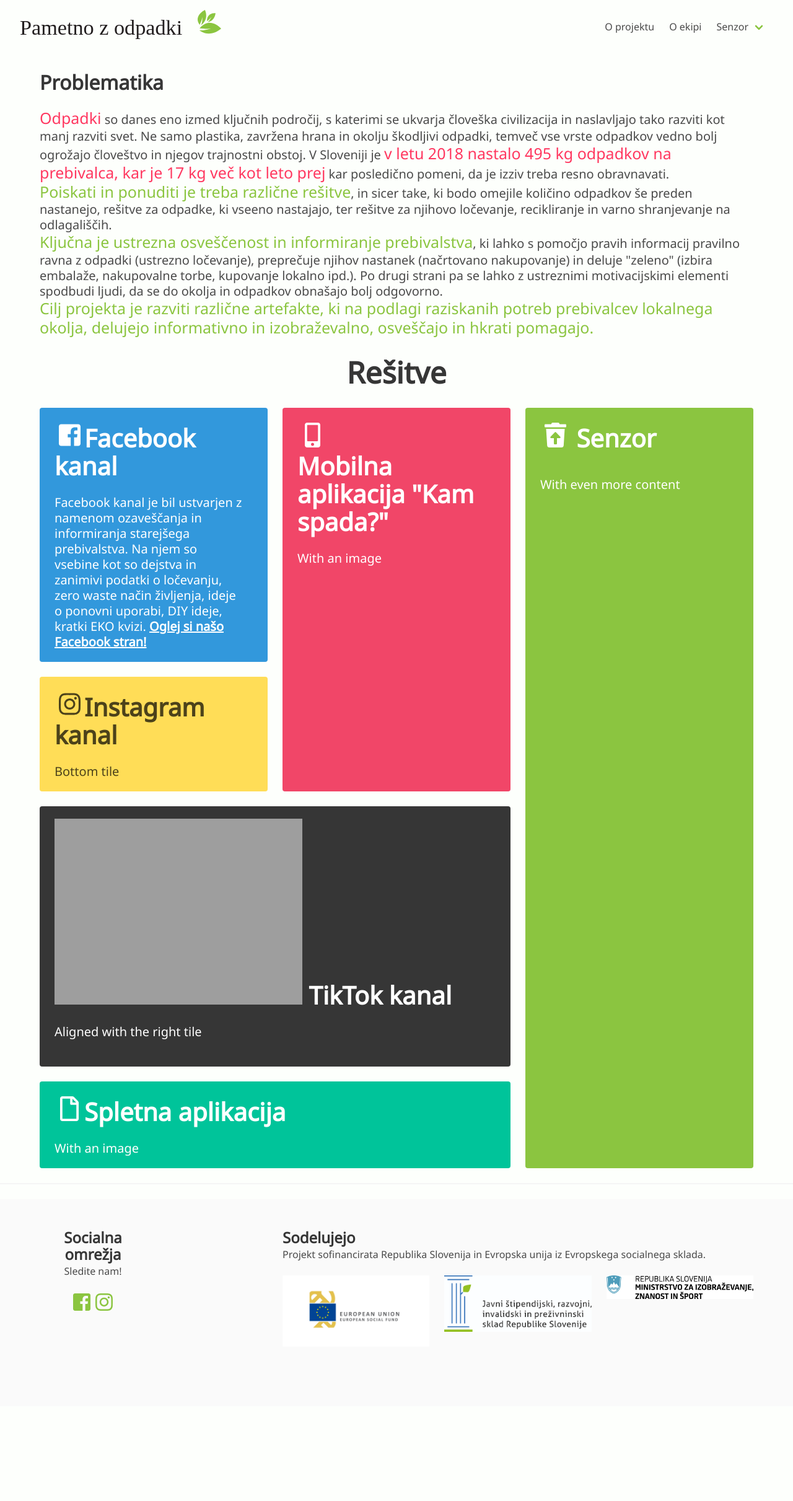
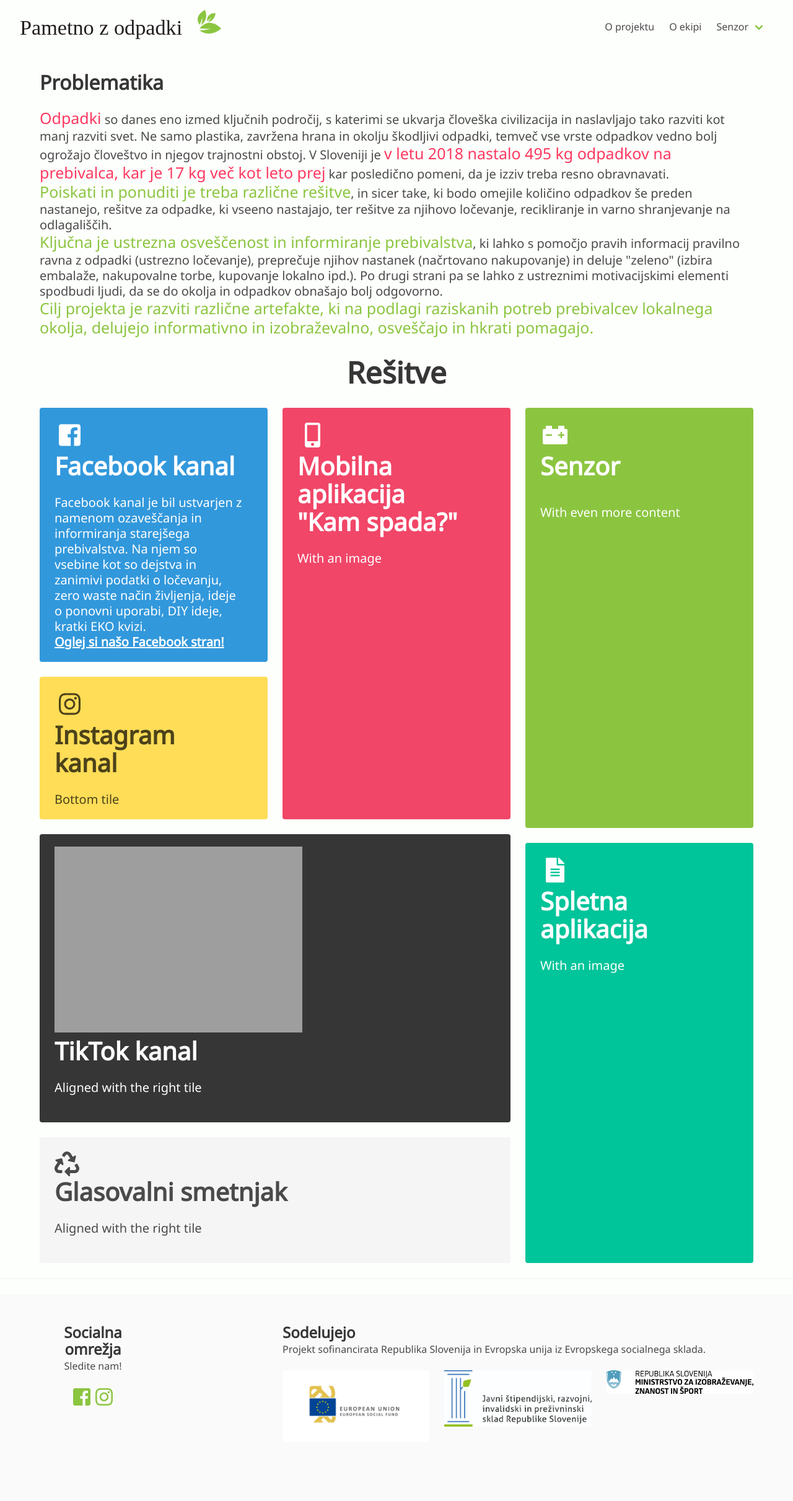
Before and after one commit to SWManagement/SWManagementWebsite, a PHP site: template view/project-info.php in a window 1280 px wide. Shown: the whole page at 62% size. Before the commit the page ends 2149 px from the top, so only its background shows below. Run offline with PHP 8.4, Linux system fonts and the light colour scheme; the template is opened without the code that fills it, so the values that code supplies are empty; some libraries are stand-ins or nearby versions; grey boxes are pictures that could not be loaded.

Commit message:
small changes to content

```diff
--- a/view/project-info.php
+++ b/view/project-info.php
@@ -44,18 +44,18 @@
             <div class="tile">
             <div class="tile is-parent is-vertical">
                 <article class="tile is-child notification is-info">
-                <p class="title is-spaced is-2"> <span class="icon is-large"><i class="fa-facebook-square fab"></i></span>Facebook kanal</p>
+                <p class="title is-spaced is-2"> <span class="icon is-large"><i class="fa-facebook-square fab"></i></span> <br> Facebook kanal</p>
                 <p class="subtitle">Facebook kanal je bil ustvarjen z namenom ozaveščanja in informiranja starejšega prebivalstva. Na njem so vsebine kot so dejstva in zanimivi podatki o ločevanju, zero waste način življenja,
-                     ideje o ponovni uporabi, DIY ideje, kratki EKO kvizi. <a href="https://www.facebook.com/pametnozodpadki" target="_blank" style="font-weight: bolder;">Oglej si našo Facebook stran!</a></p>
+                     ideje o ponovni uporabi, DIY ideje, kratki EKO kvizi.<br> <a href="https://www.facebook.com/pametnozodpadki" target="_blank" style="font-weight: bolder;">Oglej si našo Facebook stran!</a></p>
                 </article>
                 <article class="tile is-child notification is-warning">
-                    <p class="title is-spaced is-2"><span class="icon is-large"><i class="fa-instagram fab"></i></span>Instagram kanal</p>
+                    <p class="title is-spaced is-2"><span class="icon is-large"><i class="fa-instagram fab"></i></span> <br> Instagram kanal</p>
                     <p class="subtitle">Bottom tile</p>
                 </article>
             </div>
             <div class="tile is-parent">
                 <article class="tile is-child notification is-danger">
-                <p class="title is-spaced is-2"><span class="icon is-large"><i class="fa-mobile-alt fas"></i></span> <br> Mobilna aplikacija "Kam spada?"</p>
+                <p class="title is-spaced is-2"><span class="icon is-large"><i class="fa-mobile-alt fas"></i></span> <br> Mobilna aplikacija <br> "Kam spada?"</p>
                 <p class="subtitle">With an image</p>
                 </article>
             </div>
@@ -64,6 +64,7 @@
             <article class="tile is-child notification is-dark">
                 <p class="title is-spaced is-2">
                     <img src="https://img.icons8.com/doodle/48/000000/tiktok.png"/>
+                    <br>
                     TikTok kanal
                 </p>
                 <p class="subtitle">Aligned with the right tile</p>
@@ -73,23 +74,36 @@
             </article>
             </div>
             <div class="tile is-parent">
-                <article class="tile is-child notification is-primary">
-                <p class="title is-spaced is-2"><span class="icon is-large"><i class="fa-file far"></i></span>Spletna aplikacija</p>
-                <p class="subtitle">With an image</p>
-                </article>
+            <article class="tile is-child notification is-">
+                <p class="title is-spaced is-2">
+                <i class="fas fa-recycle"></i>
+                <br>
+                    Glasovalni smetnjak
+                </p>
+                <p class="subtitle">Aligned with the right tile</p>
+                <div class="content">
+                <!-- Content -->
+                </div>
+            </article>
             </div>
         </div>
-        <div class="tile is-parent">
+        <div class="tile is-parent is-vertical">
             <article class="tile is-child notification is-success">
         <div class="content">
                 <p class="title is-spaced is-2">
-                <span class="icon is-large"><i class="fa-trash-restore fas"></i></span>
-                Senzor</p>
+                <span class="icon is-large"><i class="fas fa-car-battery"></i></span>
+                <br>
+                Senzor
+                </p>
                 <p class="subtitle">With even more content</p>
             <div class="content">
                 <!-- Content -->
                 </div>
                 </div>
+            </article>
+            <article class="tile is-child notification is-primary">
+                <p class="title is-spaced is-2"><span class="icon is-large"><i class="fas fa-file-alt"></i></span> <br> Spletna aplikacija</p>
+                <p class="subtitle">With an image</p>
             </article>
             </div>
         </div>
--- a/view/team-info.php
+++ b/view/team-info.php
@@ -159,7 +159,7 @@
                 <div class="media-content">
                     <div class="content">
                         <p> <span style="font-size: 1.3em; font-weight: bolder;">Martin Štrekelj</span><span style="padding-left: 15px;">Fakulteta za računalništvo in informatiko</span> <hr>
-                        lorem lorem lorem Lorem ipsum dolor sit amet consectetur adipisicing elit. A, saepe.
+                        Razvijalec mobilne in spletne aplikacije
                         </p>
                     </div>
                 </div>
```
